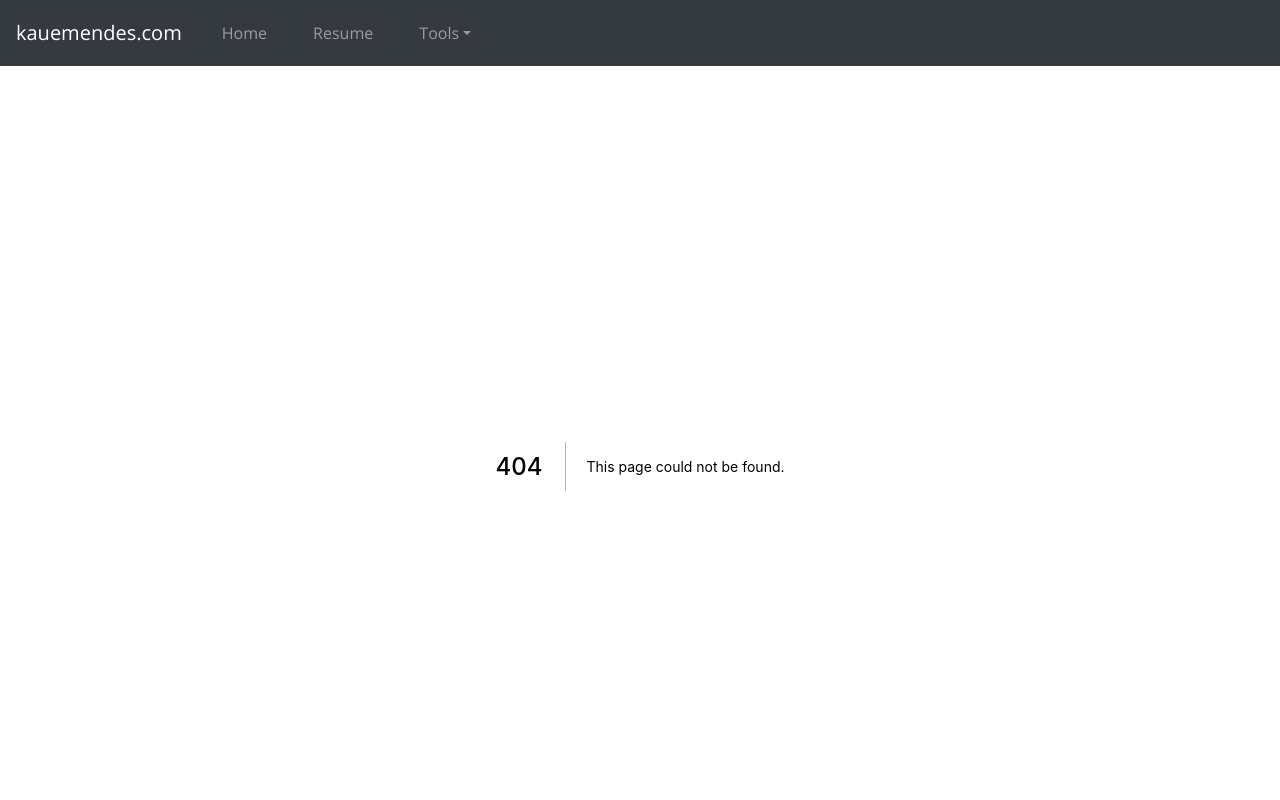
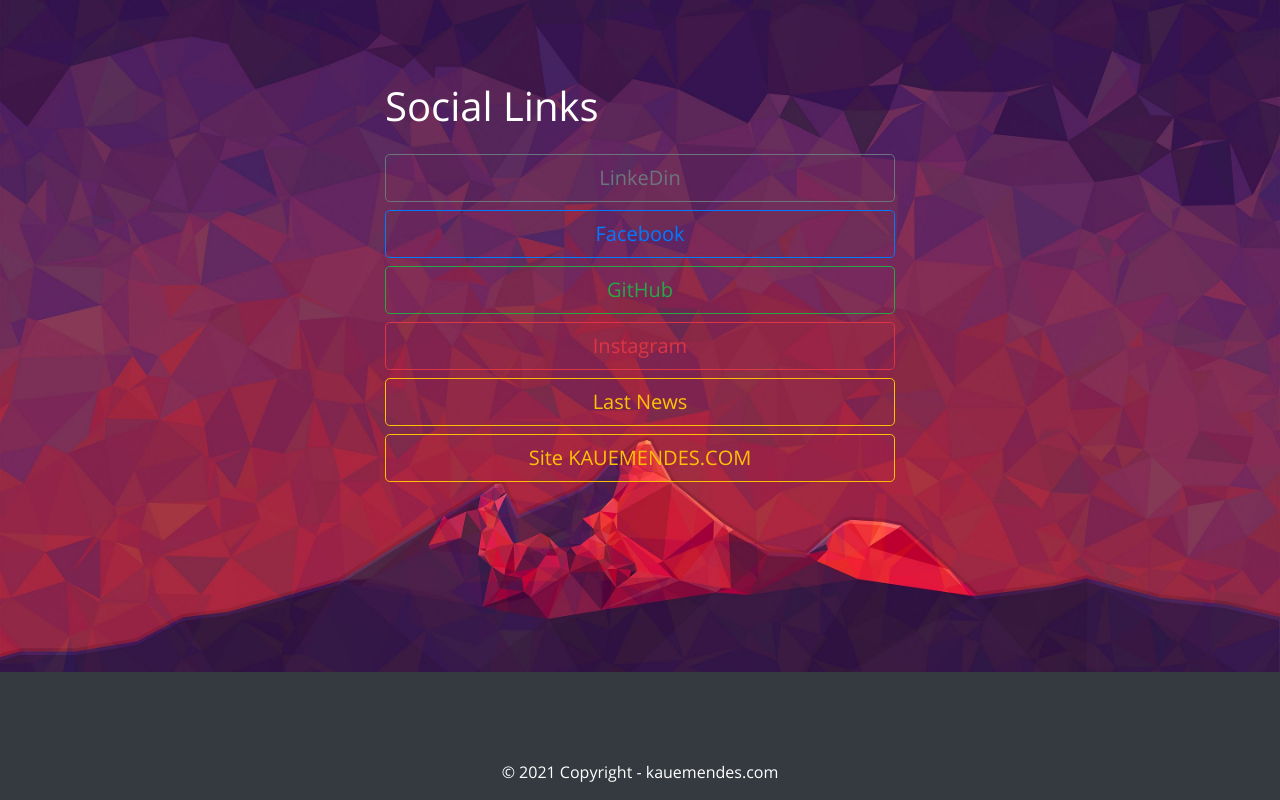
Before and after one commit to kauemendes/kauemendes.com, a Next.js app: page /socials in a window 1280 px wide. Before the commit this address had no page. Shown: the top 800 px of the page. Built offline with nearby package versions, Linux system fonts and the light colour scheme.

Commit message:
Social Page

```diff
--- a/components/index.js
+++ b/components/index.js
@@ -2,5 +2,6 @@
     SubTitle,
     SmallTitle,
     RoleTitle,
-    Title
+    Title,
+    TitleSocial
 } from './subtitle'
--- a/components/nav.js
+++ b/components/nav.js
@@ -24,6 +24,11 @@
                             </Link>
                         </Col>
                         <Col>
+                            <Link href="/socials">
+                                <a className="nav-link">Socials</a>
+                            </Link>
+                        </Col>
+                        <Col>
                             <NavDropdown title="Tools" id="basic-nav-dropdown">
                                 <NavDropdown.Item>
                                     <Link href="/convertToBase64">
@@ -31,7 +36,7 @@
                                     </Link>
                                 </NavDropdown.Item>
                                 <NavDropdown.Item>
-                                     <Link href="/rendertest">
+                                     <Link href="/tempo">
                                         <a className="dropdown-item">Test Render</a>
                                     </Link>
                                 </NavDropdown.Item>
--- a/components/subtitle.js
+++ b/components/subtitle.js
@@ -25,9 +25,17 @@
   font-weight: 'bold';
 `;
 
+const TitleSocial = styled.h1`
+  color: rgb(255 255 255);
+  font-size: 2.5rem;
+  font-face: 'Open Sans';
+  font-weight: 'bold';
+`;
+
 export {
     SubTitle,
     SmallTitle,
     RoleTitle,
-    Title
+    Title,
+    TitleSocial
 }
--- a/css/styles.css
+++ b/css/styles.css
@@ -37,9 +37,8 @@
     padding-left: 0 !important;
     padding-right: 0 !important;
 }
-.container {
-    padding-left: 0;
-    padding-right: 0;
+.row+.row {
+    margin-top: 1rem;
 }
 
 .jumbotron {
@@ -51,6 +50,25 @@
 }
 .section1 {
     background-color: rgb(242 242 242);
+}
+
+.socials {
+    background-color: rgb(165, 172, 172);
+}
+
+.socials:before {
+    content: ' ';
+    display: block;
+    position: absolute;
+    left: 0;
+    top: 0;
+    width: 100%;
+    height: 100%;
+    /* opacity: 0.45; */
+    background-image: url('/img/1.jpg');
+    background-repeat: no-repeat;
+    background-position: 50% 50%;
+    background-size: cover;
 }
 
 .section2 {
--- /dev/null
+++ b/pages/socials.js
@@ -0,0 +1,34 @@
+import {Row, Col, Container} from 'react-bootstrap'
+import { TitleSocial } from '../components'
+import Link from 'next/link';
+
+function Socials() {
+    return (
+        <>
+            <Container className="socials">
+                <Row>
+                    <Col></Col>
+                </Row>
+                <Row>
+                    <Col>
+                        <TitleSocial>Social Links</TitleSocial>
+                    </Col>
+                </Row>
+                <Row>
+                    <Col>
+                        <a className="btn btn-outline-secondary btn-block btn-lg" href="https://www.linkedin.com/in/kauemendes/" >LinkeDin</a>
+                        <a className="btn btn-outline-primary btn-block btn-lg" href="https://facebook.com/kauemendes" >Facebook</a>
+                        <a className="btn btn-outline-success btn-block btn-lg" href="https://gitHub.com/kauemendes" >GitHub</a>
+                        <a className="btn btn-outline-danger btn-block btn-lg" href="https://instagram.com/kauemendes" >Instagram</a>
+                        <a className="btn btn-outline-warning btn-block btn-lg" href="https://noticias.uol.com.br/colunas/camilo-vannuchi/2021/03/18/bolsonaro-pode-ser-chamado-de-genocida.htm" >Last News</a>
+                        <Link href="/">
+                            <a className="btn btn-outline-warning btn-block btn-lg">Site KAUEMENDES.COM</a>
+                        </Link>
+                    </Col>
+                </Row>
+            </Container>
+        </>
+    )
+}
+
+export default Socials;
```
Also changed, not shown: public/img/img_5.jpg (added).
